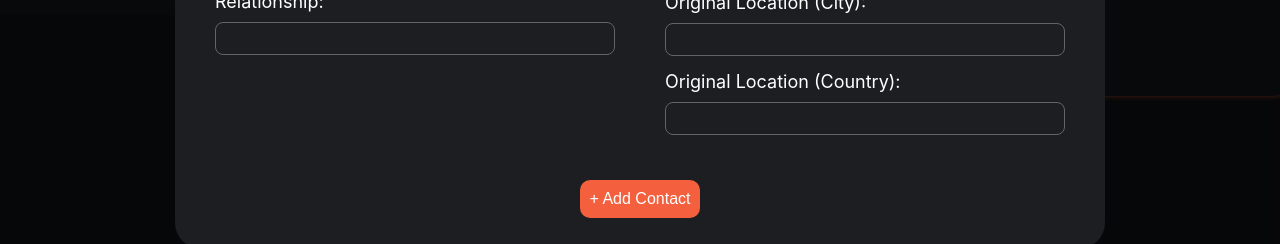
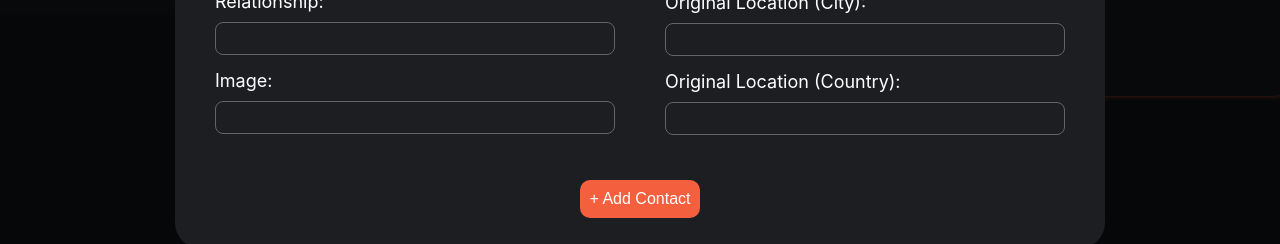
Before and after one commit to puravparab/Conspectus, a Next.js app in the folder client/: page /contacts in a window 1280 px wide. Both pictures are taken after a click on the button "+ Add Contact". Shown: the part 498-742 px from the top of the page. Built offline with nearby package versions, Linux system fonts and the light colour scheme; no server answers.

Commit message:
updated edit and add forms

```diff
--- a/client/components/Contacts/ContactForm.js
+++ b/client/components/Contacts/ContactForm.js
@@ -16,6 +16,7 @@ export const AddContactModal = ( props ) => {
 		"name": "",
 		"email": "",
 		"phone_number": "",
+		"image": "",
 		"job": "",
 		"current_location_city": "",
 		"current_location_country": "",
@@ -103,6 +104,8 @@ export const AddContactModal = ( props ) => {
 								<label>Relationship:</label>
 								<input type="text" value={details.relationship} onChange={(e) => handleDetailsChange(e, "relationship")} />
 
+								<label>Image:</label>
+								<input type="text" value={details.image} onChange={(e) => handleDetailsChange(e, "image")} />
 							</div>
 
 							<div className={styles.contactFormSection}>
@@ -146,6 +149,7 @@ export const EditContactModal = (props) => {
 		"email": props.data.email,
 		"phone_number": props.data.phone_number,
 		"job": props.data.job,
+		"image": props.data.image,
 		"current_location_city": props.data.current_location_city,
 		"current_location_country": props.data.current_location_country,
 		"importance": props.data.importance,
@@ -205,6 +209,8 @@ export const EditContactModal = (props) => {
 							<label>Relationship:</label>
 							<input type="text" value={details.relationship} onChange={(e) => handleDetailsChange(e, "relationship")} />
 
+							<label>Image:</label>
+							<input type="text" value={details.image} onChange={(e) => handleDetailsChange(e, "image")} />
 						</div>
 
 						<div className={styles.contactFormSection}>
--- a/client/components/Organizations/OrgForm.js
+++ b/client/components/Organizations/OrgForm.js
@@ -15,6 +15,7 @@ export const AddOrgModal = (props) => {
 	const [details, setDetails] = useState({
 		"name": "",
 		"website": "",
+		"image": "",
 		"location_city": props.location_city,
 		"location_country": props.location_country
 	})
@@ -53,6 +54,9 @@ export const AddOrgModal = (props) => {
 
 							<label>Website:</label>
 							<input type="text" value={details.email} onChange={(e) => handleDetailsChange(e, "website")} />
+
+							<label>Image:</label>
+							<input type="text" value={details.image} onChange={(e) => handleDetailsChange(e, "image")} />
 						</div>
 
 						<div className={styles.OrgFormSection}>
```
